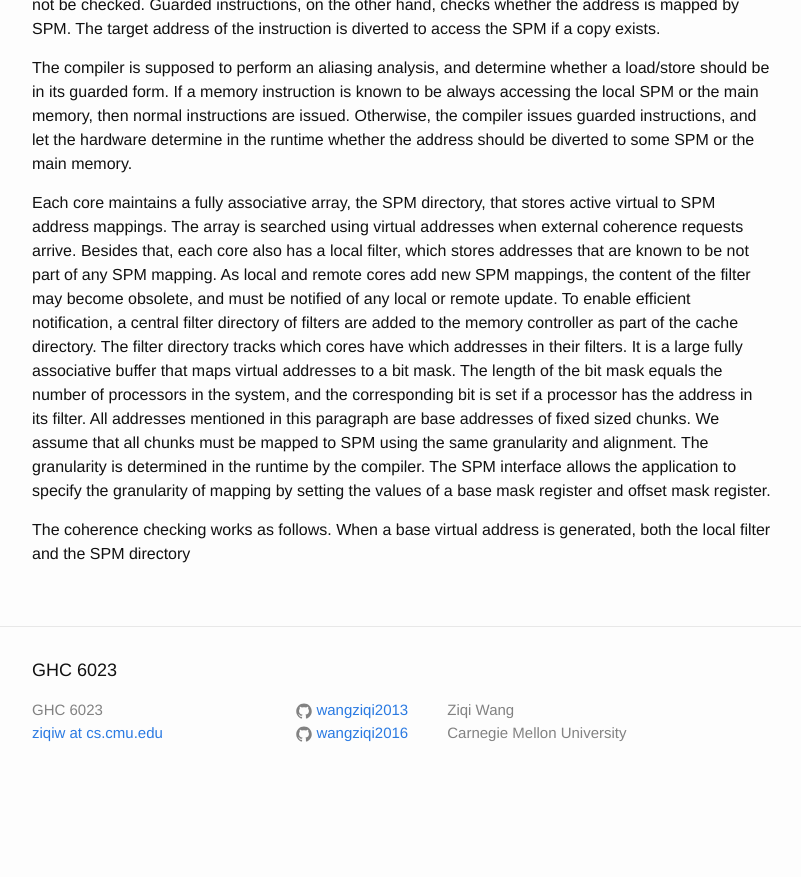
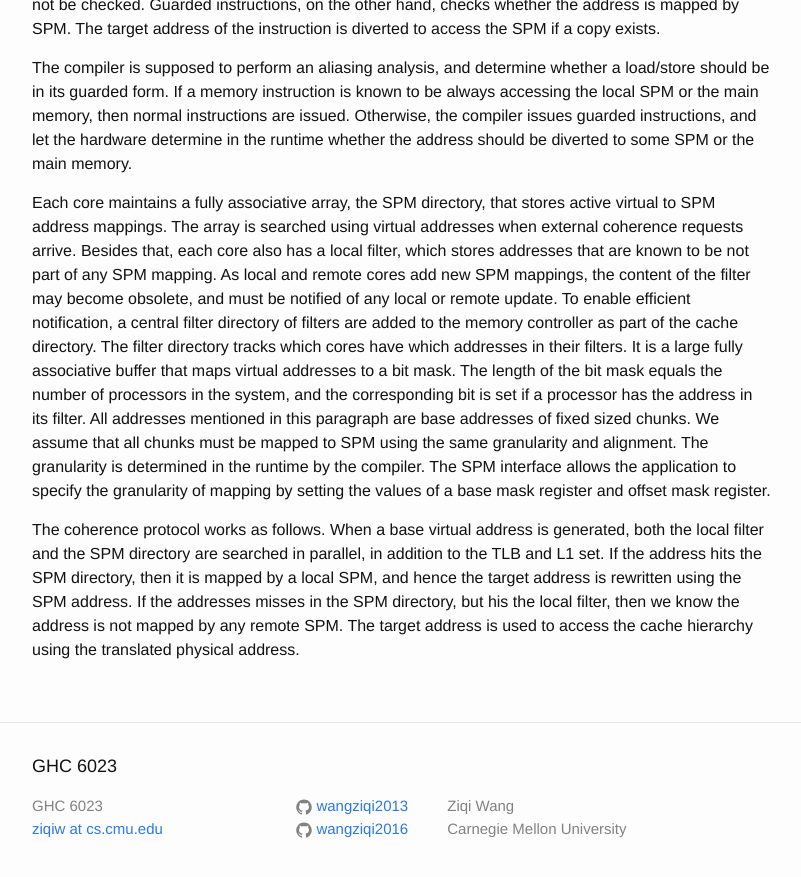
Before and after one commit to wangziqi2013/wangziqi2013.github.io, a Jekyll site: the page built from _posts/2018-05-25-Coherence-Protocol-for-Translarent-Management-of-Scratchpad-Memories-in-Shared-Memory-Manycore-Arch.markdown, in a window 1280 px wide and 900 px high, scrolled down 1921 px. Shown: the top 877 px of the window, without its empty margins (238-1039 px from the left). Built offline with Jekyll 4.4.1, drawn with Linux system fonts in a browser that asks for light colours; before the commit the page ends 2725 px from its top, so only the background shows below that.

Commit message:
Working on protocol

```diff
--- a/_posts/2018-05-25-Coherence-Protocol-for-Translarent-Management-of-Scratchpad-Memories-in-Shared-Memory-Manycore-Arch.markdown
+++ b/_posts/2018-05-25-Coherence-Protocol-for-Translarent-Management-of-Scratchpad-Memories-in-Shared-Memory-Manycore-Arch.markdown
@@ -86,4 +86,8 @@ are base addresses of fixed sized chunks. We assume that all chunks must be mapp
 alignment. The granularity is determined in the runtime by the compiler. The SPM interface allows the application to specify
 the granularity of mapping by setting the values of a base mask register and offset mask register.
 
-The coherence checking works as follows. When a base virtual address is generated, both the local filter and the SPM directory
+The coherence protocol works as follows. When a base virtual address is generated, both the local filter and the SPM
+directory are searched in parallel, in addition to the TLB and L1 set. If the address hits the SPM directory, then
+it is mapped by a local SPM, and hence the target address is rewritten using the SPM address. If the addresses misses
+in the SPM directory, but his the local filter, then we know the address is not mapped by any remote SPM. The target
+address is used to access the cache hierarchy using the translated physical address.
```
